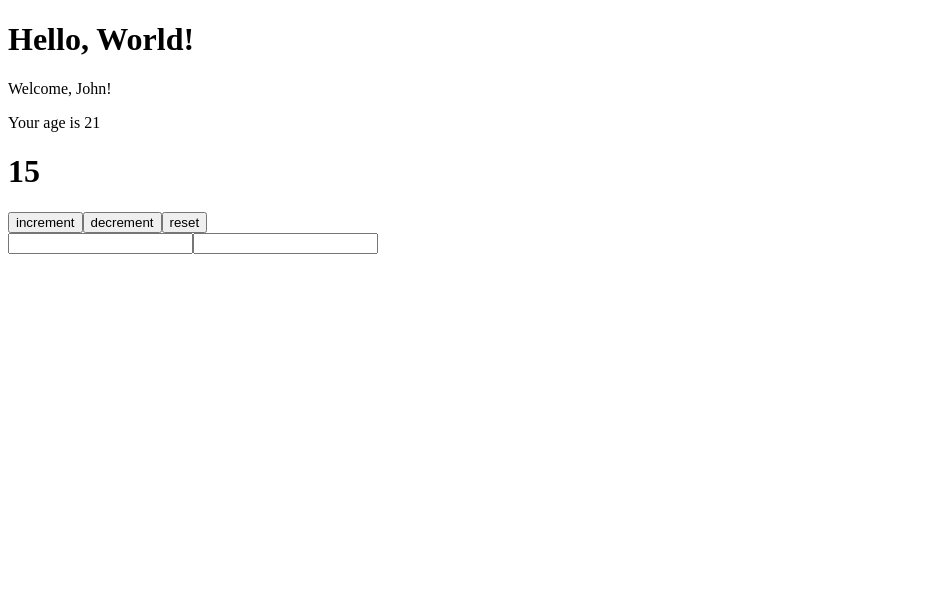
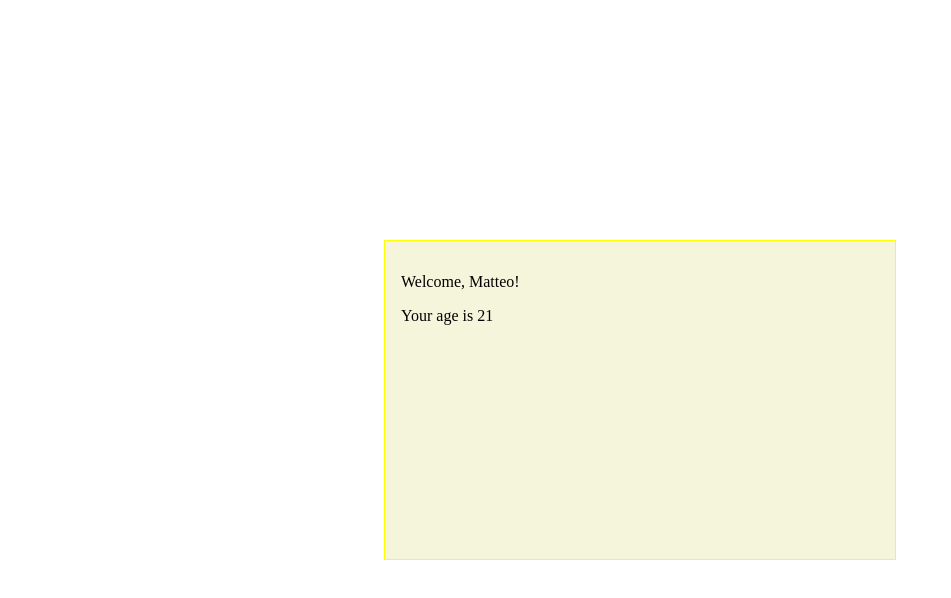
Before and after one commit to MatteoSpinelli/reactDevelhope, a React (Create React App) app in the folder jsx/: page / in a window 1280 px wide. Shown: the top 598 px of the page, without its empty margins (0-951 px from the left). Built offline with nearby package versions, Linux system fonts and the light colour scheme.

Commit message:
add exercise

```diff
--- a/jsx/package.json
+++ b/jsx/package.json
@@ -8,6 +8,7 @@
     "@testing-library/user-event": "^13.5.0",
     "react": "^18.2.0",
     "react-dom": "^18.2.0",
+    "react-router-dom": "^6.9.0",
     "react-scripts": "5.0.1",
     "web-vitals": "^2.1.4"
   },
--- a/jsx/src/App.js
+++ b/jsx/src/App.js
@@ -3,16 +3,14 @@ import { Hello } from "./Hello"
 import { Welcome } from "./Welcome";
 import { Counter } from "./Counter";
 import { Form } from "./Form";
+import { Route, Routes } from "react-router-dom"
 
-export class App extends React.Component{
-    render(){
-        return (
-            <div>
-                <Hello />
-                <Welcome name="John" age="21" />
-                <Counter initialValue = {15}/>
-                <Form />
-            </div>
-        )
-    }
+export function App() {
+    return (
+        <div className="container">
+            <Routes>
+                <Route path="/" element={<Welcome name="Matteo" age={21} />} />
+            </Routes>
+        </div>
+    )
 }
--- /dev/null
+++ b/jsx/src/Root.js
@@ -0,0 +1,10 @@
+import { BrowserRouter } from "react-router-dom"
+import { App } from "./App.js"
+
+export function Root() {
+    return (
+        <BrowserRouter>
+            <App />
+        </BrowserRouter>
+    )
+}
--- /dev/null
+++ b/jsx/src/index.css
@@ -0,0 +1,28 @@
+*{
+    box-sizing: border-box;
+}
+body{
+    padding: 0;
+    margin: 0;
+    height: 100vh;
+    width: 100vw;
+    display: flex;
+    justify-content: center;
+    align-items: center;
+}
+
+#root{
+    width: 100%;
+    height: 100%;
+    display: flex;
+    justify-content: center;
+    align-items: center;
+}
+
+.container{
+    background-color: beige;
+    border: 1px solid yellow;
+    padding: 1rem;
+    width: 40%;
+    height: 40%;
+}
--- a/jsx/src/index.js
+++ b/jsx/src/index.js
@@ -1,5 +1,6 @@
 import {createRoot} from "react-dom/client"
-import { App } from "./App"
+import { Root } from "./Root"
+import "./index.css"
 
 const root = createRoot(document.getElementById("root"))
-root.render(<App />)
+root.render(<Root />)
```
Also changed, not shown: 2 other files (tests, documents, lock files or other folders).
